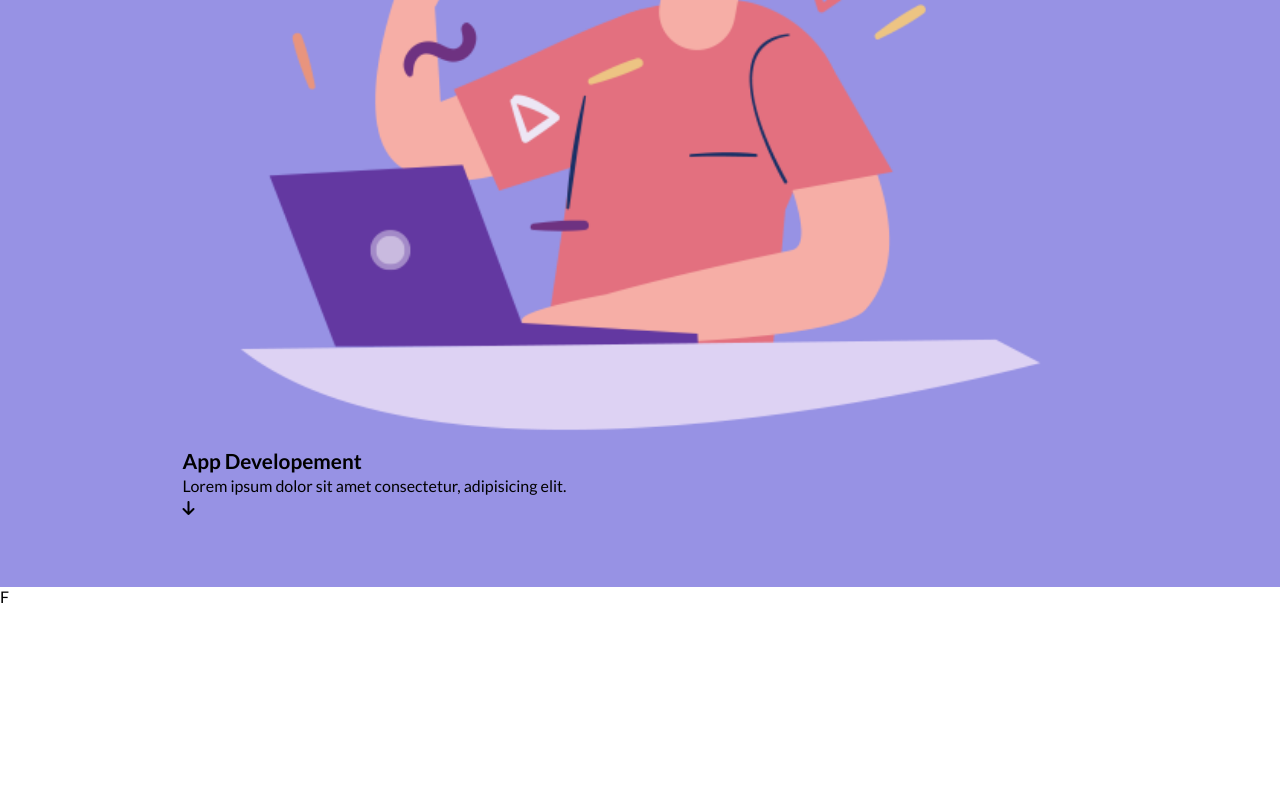
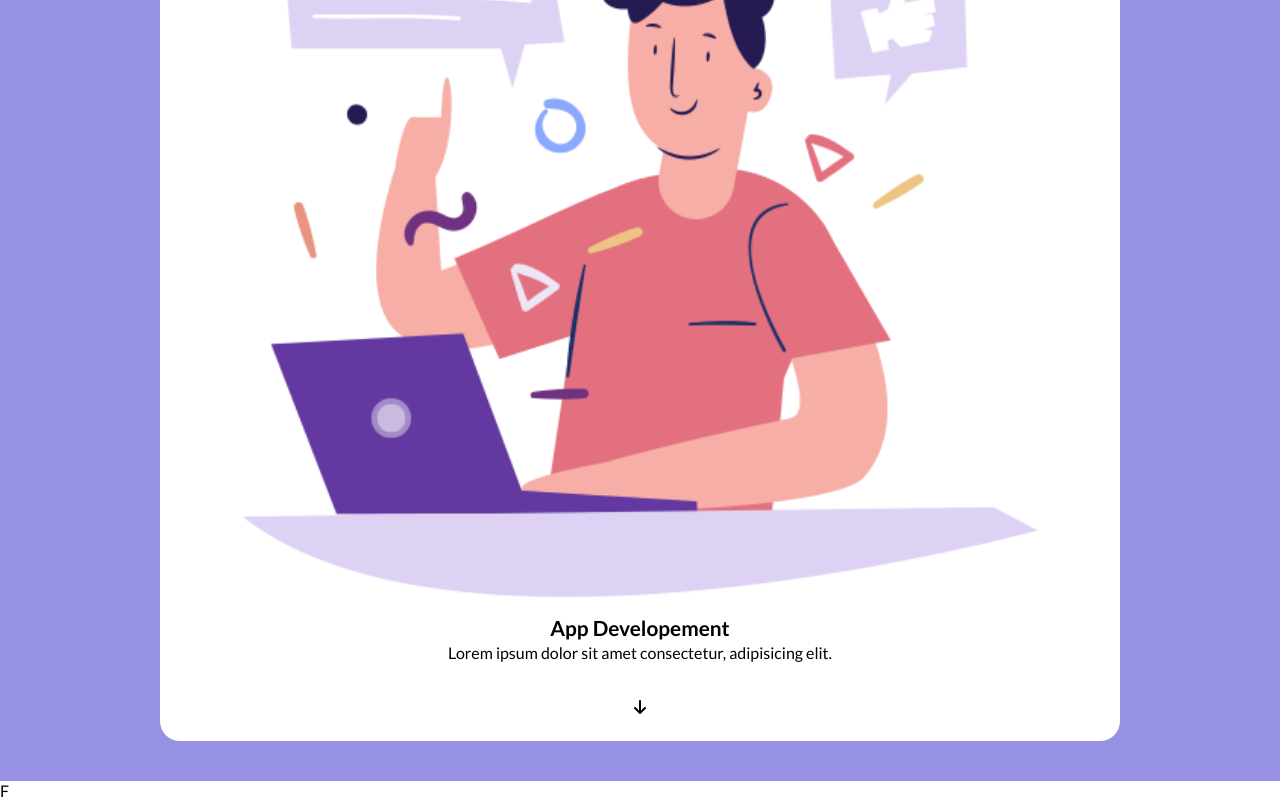
Before and after one commit to LucaFabbozzo/htmlcss-responsive-layout, a plain HTML site: page index.html in a window 1280 px wide. Shown: the part 2682-3482 px from the top of the page. Before the commit the page ends 3288 px from the top, so only its background shows below. Drawn offline with Linux system fonts and the light colour scheme.

Commit message:
[add] strategic section

```diff
--- a/css/style.css
+++ b/css/style.css
@@ -124,8 +124,27 @@ section.get .items {
 section.strategic {
   background-color: #9792E4;
   flex-wrap: wrap;
-  padding: 50px 30px 70px 30px
+  padding: 40px 0;
 }
+
+.strategic p {
+  padding-bottom: 32px;
+}
+
+.strategic .box.left img {
+  padding: 60px 20px;
+}
+
+.strategic .box .white {
+  background-color: #FFFFFF;
+  border-radius: 20px;
+  text-align: center;
+  padding: 25px;
+}
+
+
+
+
 
 
 
--- a/index.html
+++ b/index.html
@@ -80,10 +80,12 @@
         <p>Lorem ipsum, dolor sit amet consectetur adipisicing elit. Illo officia nihil placeat consectetur sed voluptatum laborum iusto aliquam numquam</p>
       </div>
       <div class="box right">
-        <img src="./img/planning2.png" alt="#">
-        <h4>App Developement</h4>
-        <p>Lorem ipsum dolor sit amet consectetur, adipisicing elit.</p>
-        <i class="fa-solid fa-arrow-down"></i>
+        <div class="white">
+          <img src="./img/planning2.png" alt="#">
+          <h4>App Developement</h4>
+          <p>Lorem ipsum dolor sit amet consectetur, adipisicing elit.</p>
+          <i class="fa-solid fa-arrow-down"></i>
+        </div>
       </div>
      </div>
     </section>
```
